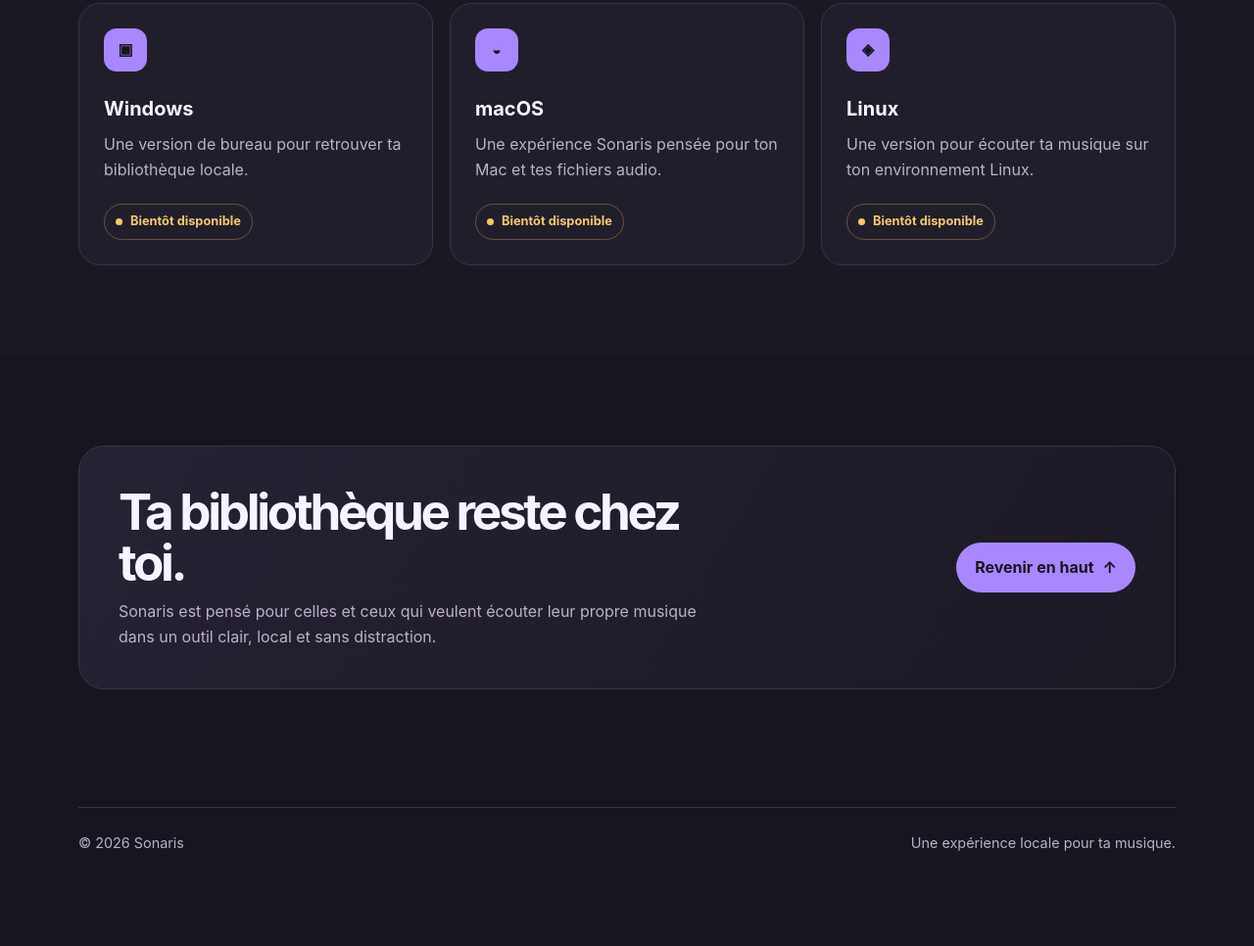
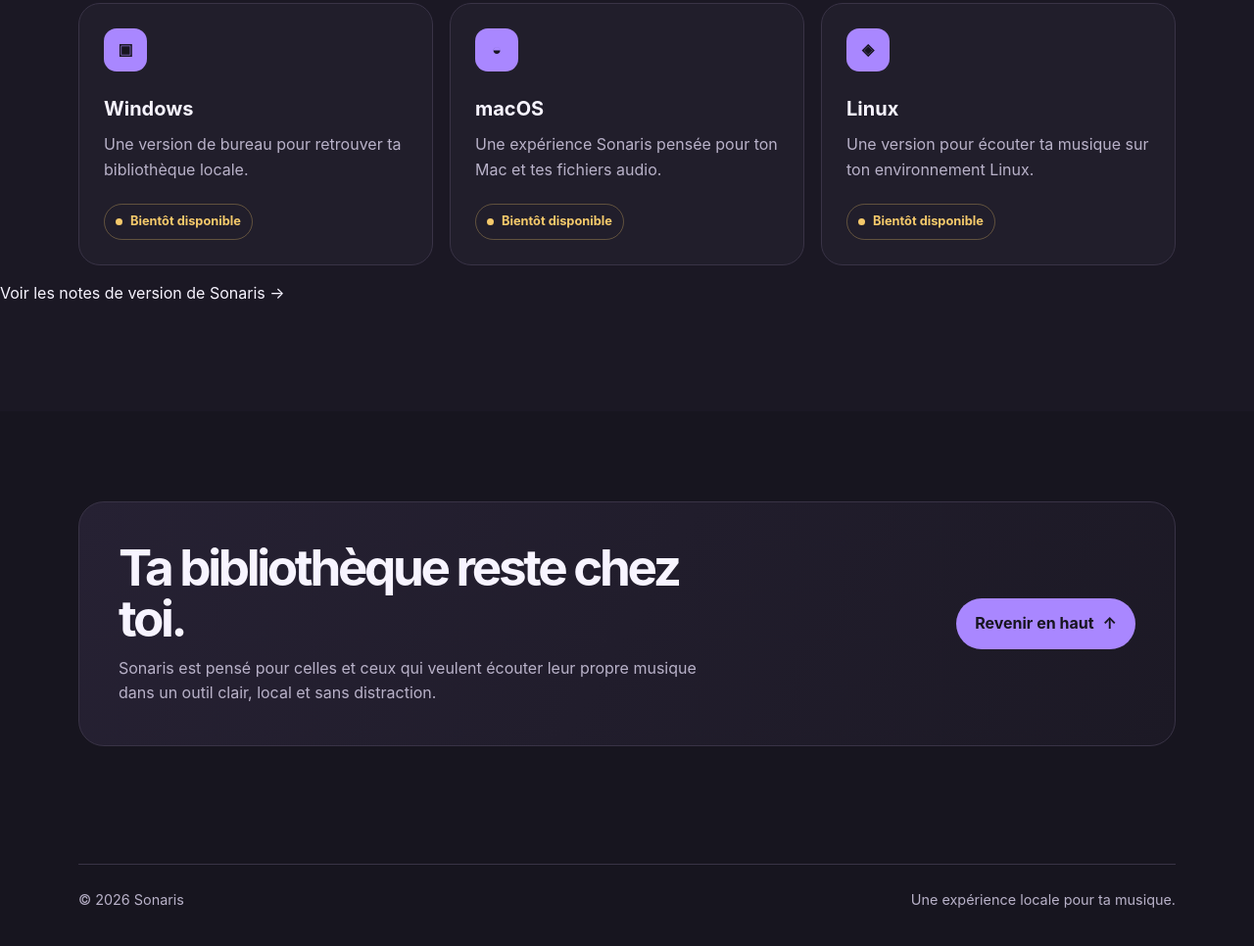
Before and after one commit to phoneguy2206/dodo-corp, a plain HTML site: page src/index.html in a window 1280 px wide. Shown: the part 2342-3308 px from the top of the page at 98% size. Before the commit the page ends 3256 px from the top, so only its background shows below. Drawn offline with Linux system fonts and the light colour scheme.

Commit message:
Update index.html

```diff
--- a/src/index.html
+++ b/src/index.html
@@ -172,6 +172,7 @@
         <article class="download-card"><div class="card-icon" aria-hidden="true">◒</div><h3>macOS</h3><p>Une expérience Sonaris pensée pour ton Mac et tes fichiers audio.</p><span class="download-status">Bientôt disponible</span></article>
         <article class="download-card"><div class="card-icon" aria-hidden="true">◈</div><h3>Linux</h3><p>Une version pour écouter ta musique sur ton environnement Linux.</p><span class="download-status">Bientôt disponible</span></article>
       </div>
+            <p class="release-link"><a href="releases.html">Voir les notes de version de Sonaris →</a></p>
     </section>
 
     <section class="section" id="promesse"><div class="shell promise"><div><h2>Ta bibliothèque reste chez toi.</h2><p>Sonaris est pensé pour celles et ceux qui veulent écouter leur propre musique dans un outil clair, local et sans distraction.</p></div><a class="button button-primary" href="#top">Revenir en haut <span aria-hidden="true">↑</span></a></div></section>
```
